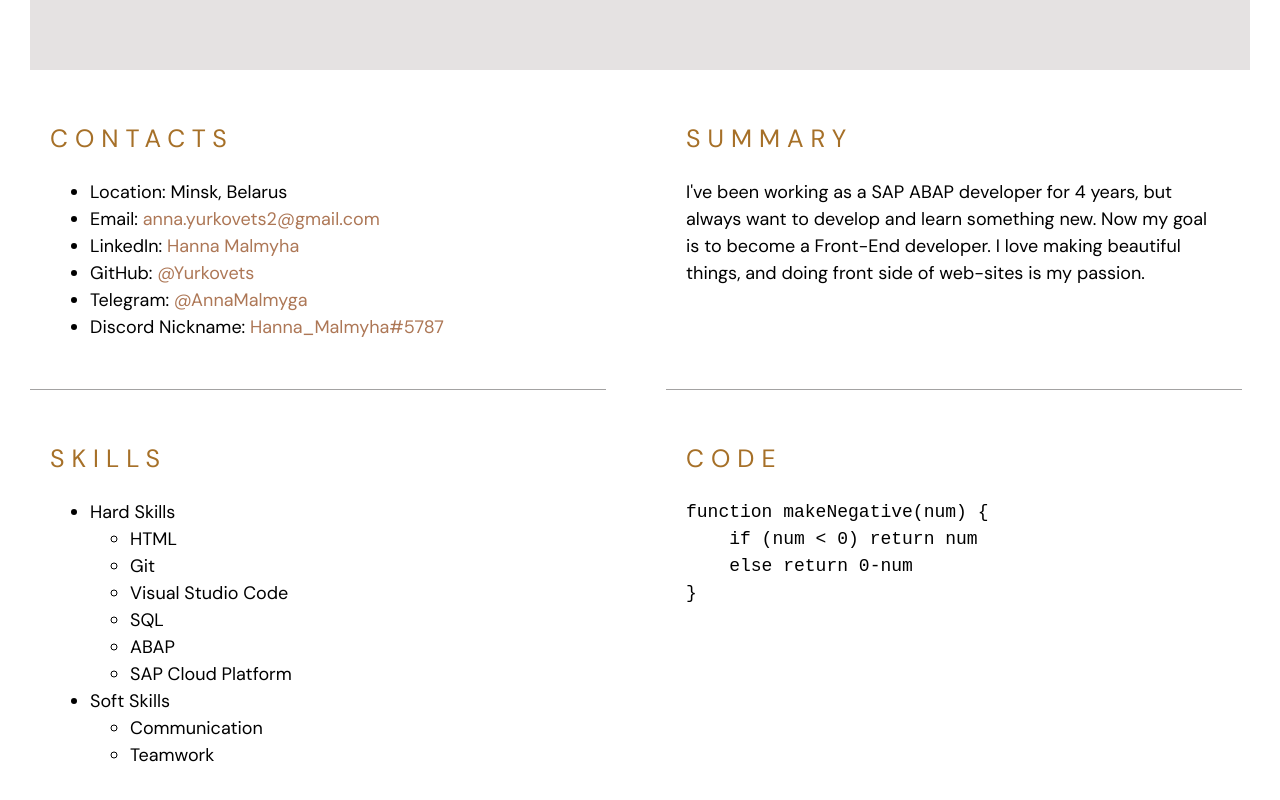
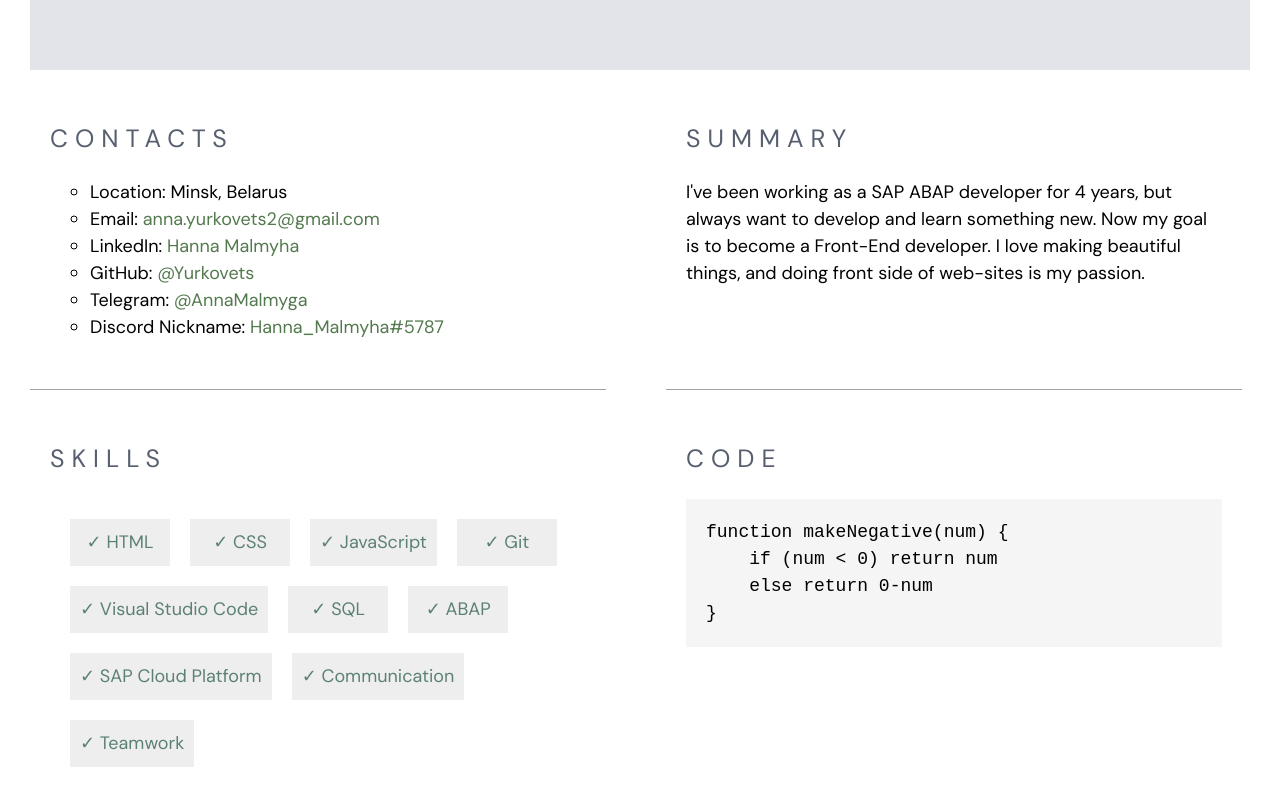
Before and after one commit to Yurkovets/rsschool-cv, a plain HTML site: page index.html in a window 1280 px wide. Shown: the part 360-1160 px from the top of the page. Drawn offline with Linux system fonts and the light colour scheme.

Commit message:
feat: change ui design

```diff
--- a/index.html
+++ b/index.html
@@ -68,22 +68,16 @@
       <section class="section" id="skills">
         <h2 class="section-title">Skills</h2>
         <ul class="skill-list">
-          <li class="skill-type">Hard Skills
-            <ul class="skill-list">
-              <li class="skill-item">HTML</li>
-              <li class="skill-item">Git</li>
-              <li class="skill-item">Visual Studio Code</li>
-              <li class="skill-item">SQL</li>
-              <li class="skill-item">ABAP</li>
-              <li class="skill-item">SAP Cloud Platform</li>
-            </ul>
-          </li>
-          <li class="skill-type">Soft Skills
-            <ul class="skill-list">
-              <li class="skill-item">Communication</li>
-              <li class="skill-item">Teamwork</li>
-            </ul>
-          </li>
+          <li class="skill-item">&check; HTML</li>
+          <li class="skill-item">&check; CSS</li>
+          <li class="skill-item">&check; JavaScript</li>
+          <li class="skill-item">&check; Git</li>
+          <li class="skill-item">&check; Visual Studio Code</li>
+          <li class="skill-item">&check; SQL</li>
+          <li class="skill-item">&check; ABAP</li>
+          <li class="skill-item">&check; SAP Cloud Platform</li>
+          <li class="skill-item">&check; Communication</li>
+          <li class="skill-item">&check; Teamwork</li>
         </ul>
       </section>
       <section class="section" id="code">
--- a/style.css
+++ b/style.css
@@ -19,7 +19,7 @@ body {
 header {
   position: fixed;
   width: 100%;
-  background-color: #ad7756;
+  background-color: #586070;
 }
 
 main {
@@ -27,12 +27,12 @@ main {
 }
 
 footer {
-  background-color: #ad7756;
+  background-color: #586070;
 }
 
 a {
   text-decoration: none;
-  color: #ad7756;
+  color: #53794e;
 }
 
 .container {
@@ -47,7 +47,7 @@ a {
 
 #profile {
   width: 100%;
-  background-color: #e5e2e2;
+  background-color: #e3e4ea;
   display: flex;
   justify-content: space-around;
   border: none;
@@ -90,7 +90,7 @@ a {
 .section-title {
   font-size: 25px;
   font-weight: 100;
-  color: #a67028;
+  color: #586070;
   letter-spacing: 7px;
   text-transform: uppercase;
 }
@@ -118,6 +118,32 @@ a {
 #education,
 #english {
   border: none;
+}
+
+.contact-list {
+  list-style: circle;
+}
+
+.skill-list {
+  display: flex;
+  justify-content: left;
+  flex-wrap: wrap;
+  list-style: none;
+  padding: 10px;
+}
+
+.skill-item {
+  min-width: 100px;
+  text-align: center;
+  color: #5b8175;
+  background-color: #efeeee;
+  padding: 10px;
+  margin: 10px;
+}
+
+.pre {
+  background-color: #f5f5f5;
+  padding: 20px;
 }
 
 .footer-list {
@@ -149,10 +175,10 @@ a {
   }
 
   .footer-list {
-  flex-direction: column;
-  justify-content: center;
-  align-content: center;
-  text-align: center;
+    flex-direction: column;
+    justify-content: center;
+    align-content: center;
+    text-align: center;
   }
 
   .github-link-item {
```
